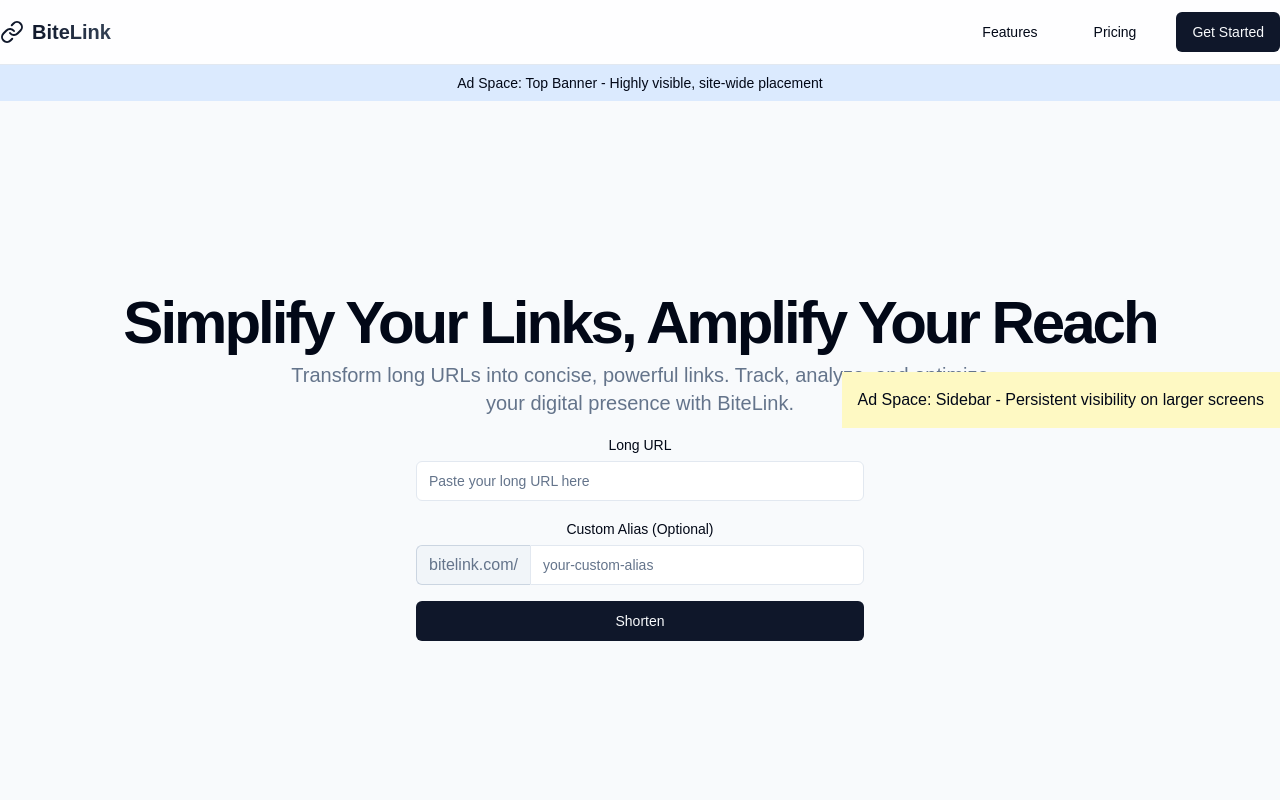
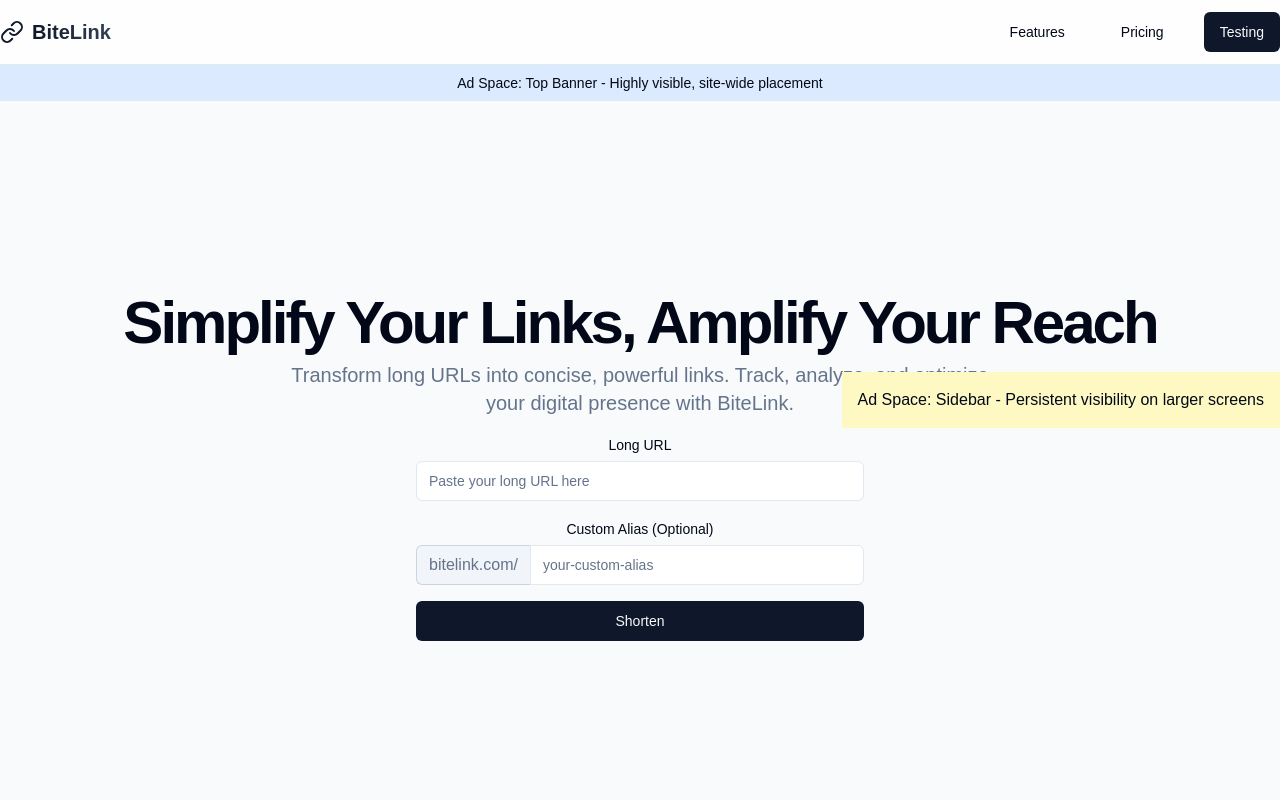
Before and after one commit to JayeshKGP/bitelink-url, a Next.js app: page / in a window 1280 px wide. Shown: the top 800 px of the page. Built offline with nearby package versions, Linux system fonts and the light colour scheme; no server answers.

Commit message:
Testing...

```diff
--- a/src/app/page.tsx
+++ b/src/app/page.tsx
@@ -49,7 +49,7 @@ export default function HomePage() {
               <Link href="#pricing">Pricing</Link>
             </Button>
             <Button asChild className="bg-primary text-primary-foreground hover:bg-primary/90">
-              <Link href="/auth">Get Started</Link>
+              <Link href="/auth">Testing</Link>
             </Button>
           </nav>
         </div>
```
